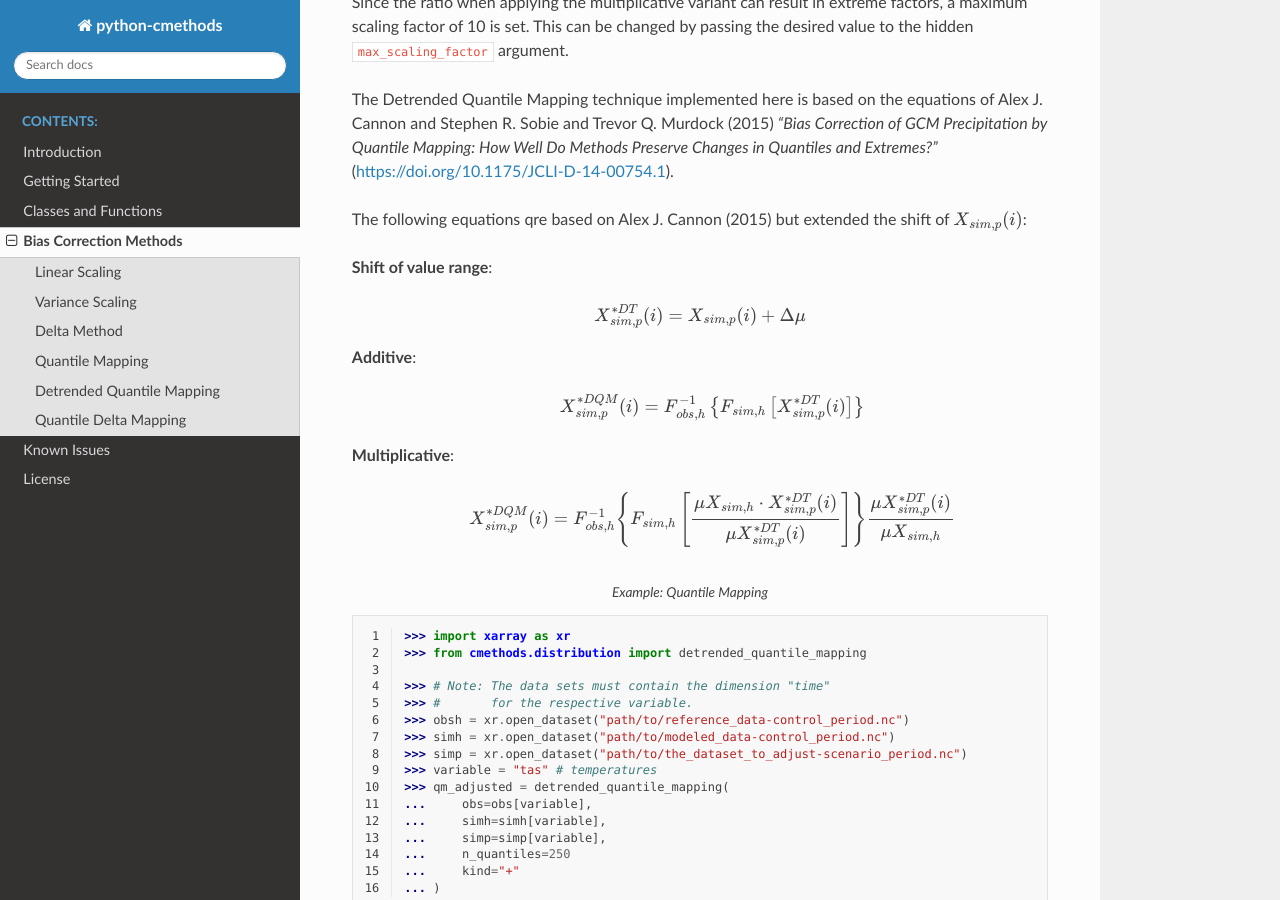
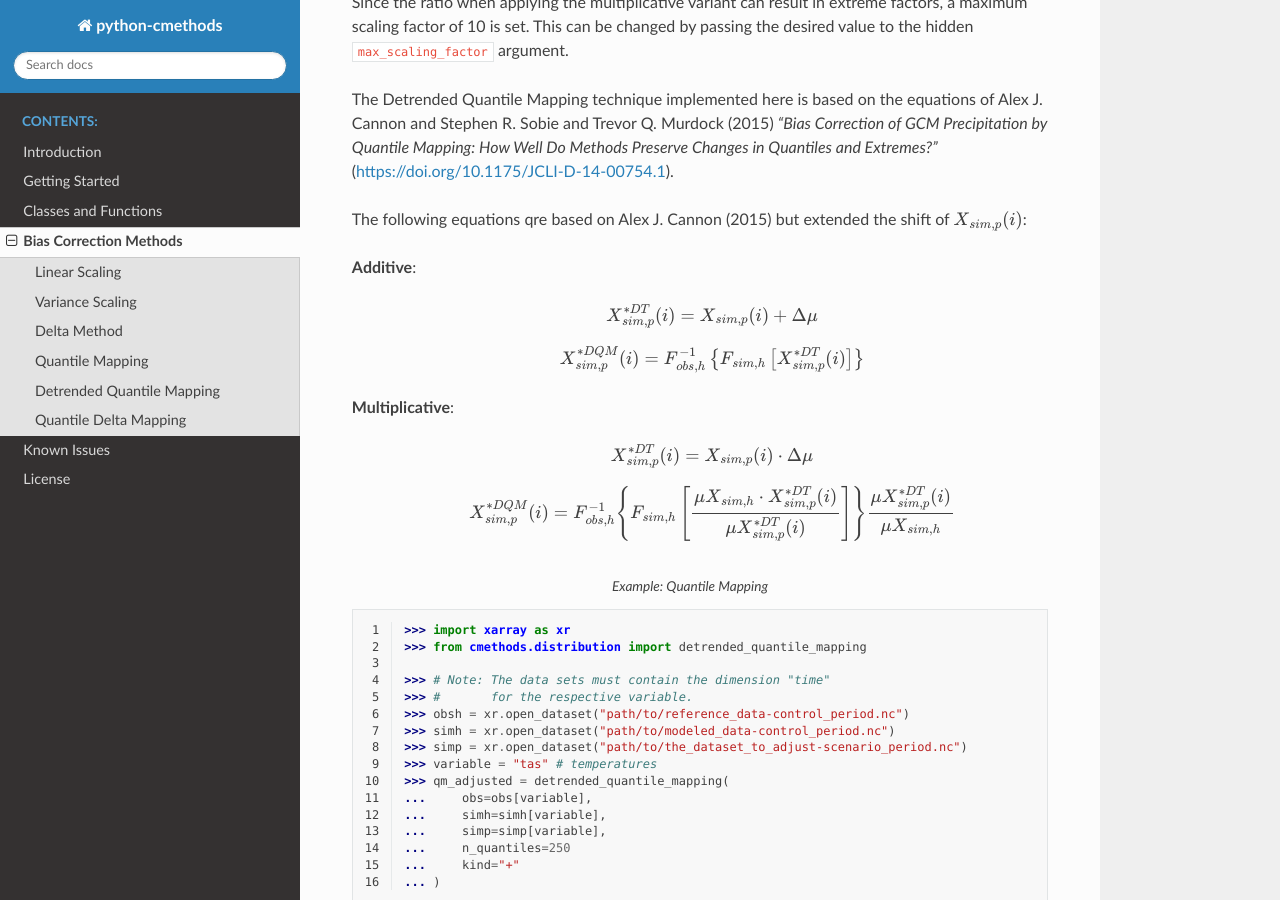
Before and after one commit to btschwertfeger/python-cmethods, a Sphinx documentation site: the page built from doc/src/methods.rst, in a window 1280 px wide and 900 px high, scrolled down 6167 px. Built offline with Sphinx 7.4.7 and the Read the Docs theme 2.0.0, drawn with Linux system fonts in a browser that asks for light colours.

Commit message:
adjust formula

```diff
--- a/doc/src/methods.rst
+++ b/doc/src/methods.rst
@@ -324,13 +324,12 @@ Preserve Changes in Quantiles and Extremes?"*
 The following equations qre based on Alex J. Cannon (2015) but extended the
 shift of :math:`X_{sim,p}(i)`:
 
-**Shift of value range**:
-
-.. math::
-
-    X_{sim,p}^{*DT}(i) = X_{sim,p}(i) + \Delta\mu
 
 **Additive**:
+
+    .. math::
+
+        X_{sim,p}^{*DT}(i) = X_{sim,p}(i) + \Delta\mu
 
     .. math::
 
@@ -338,6 +337,10 @@ shift of :math:`X_{sim,p}(i)`:
 
 
 **Multiplicative**:
+
+    .. math::
+
+        X_{sim,p}^{*DT}(i) = X_{sim,p}(i) \cdot \Delta\mu
 
     .. math::
 
```
